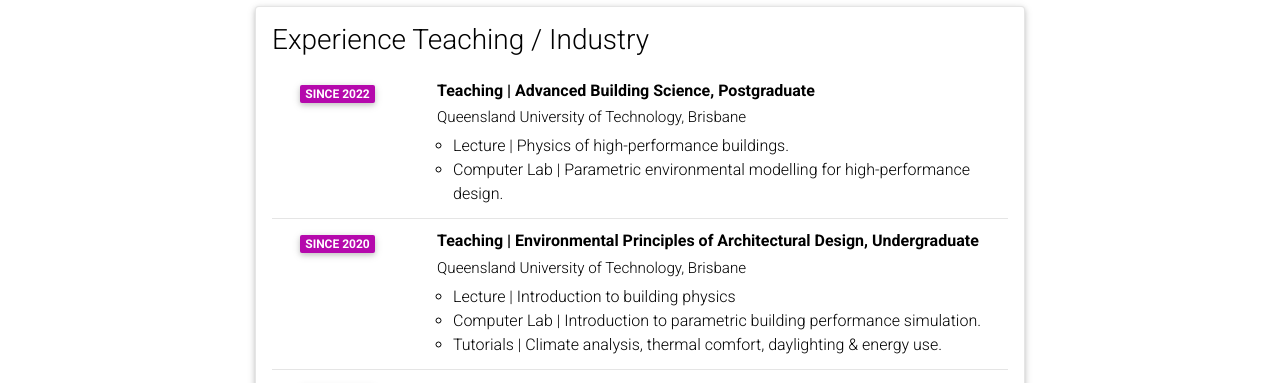
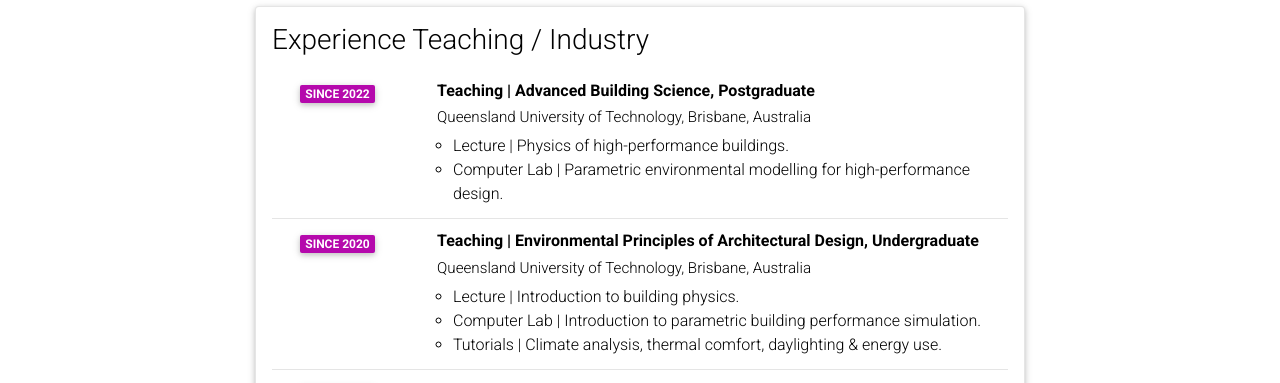
Before and after one commit to t-kramer/t-kramer.github.io, a Jekyll site: the page built from _pages/cv.md, in a window 1280 px wide and 900 px high, scrolled down 684 px. Shown: the part 152-535 px from the top of the window. Built offline with Jekyll 4.4.1, drawn with Linux system fonts in a browser that asks for light colours; comment, search, counter and statistics services are not loaded; a style sheet for code colours, icons or effects is not loaded.

Commit message:
Last commit for the day

```diff
--- a/_data/cv.yml
+++ b/_data/cv.yml
@@ -38,7 +38,7 @@
   type: time_table
   contents:
     - title: Teaching | Advanced Building Science, Postgraduate
-      institution: Queensland University of Technology, Brisbane
+      institution: Queensland University of Technology, Brisbane, Australia
       year: Since 2022
       description:
         - Lecture | Physics of high-performance buildings.
@@ -48,10 +48,10 @@
         #     - Sub-description 1.
         #     - Sub-description 2.
     - title: Teaching | Environmental Principles of Architectural Design, Undergraduate
-      institution: Queensland University of Technology, Brisbane
+      institution: Queensland University of Technology, Brisbane, Australia
       year: Since 2020
       description:
-        - Lecture | Introduction to building physics
+        - Lecture | Introduction to building physics.
         - Computer Lab | Introduction to parametric building performance simulation.
         - Tutorials | Climate analysis, thermal comfort, daylighting & energy use.
 
```
